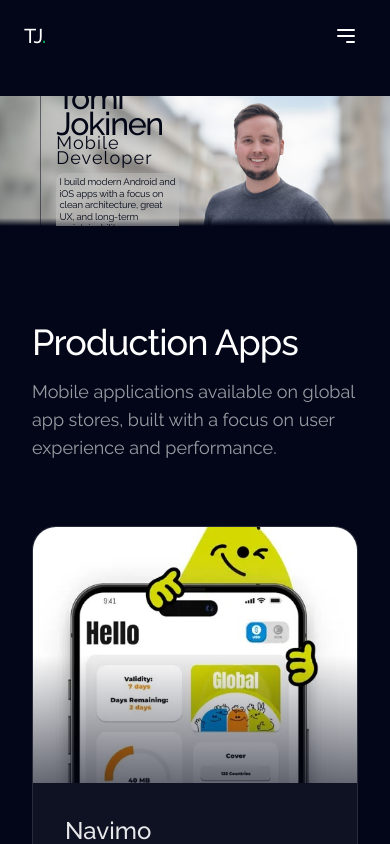
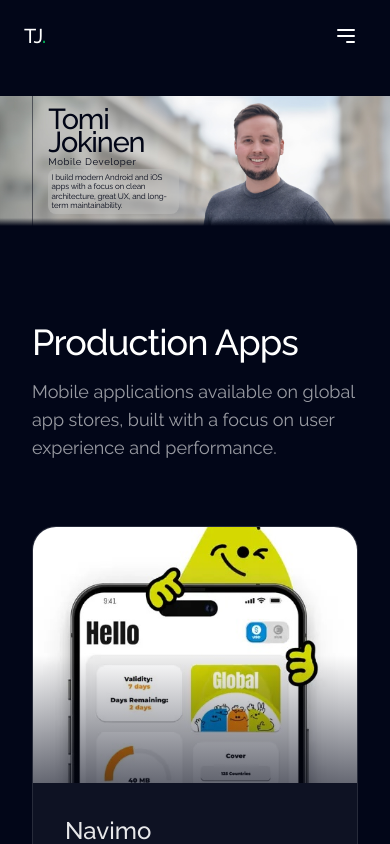
Before and after one commit to tjokinen/tjokinen.github.io, a Next.js app: page / in a window 390 px wide. Shown: the top 844 px of the page. Built offline with nearby package versions, Linux system fonts and the light colour scheme.

Commit message:
adjust hero texts, adjust navbar breakpoint

```diff
--- a/src/components/hero.js
+++ b/src/components/hero.js
@@ -35,7 +35,7 @@ export default function Hero() {
         />
       </div>
 
-      <div className="relative max-w-7xl mx-auto px-10 w-full">
+      <div className="relative max-w-7xl mx-auto px-8 w-full">
         <div className="grid grid-cols-2 gap-8 items-center">
           <div className="text-slate-950 space-y-6">
             <div className="flex items-center gap-4">
@@ -43,18 +43,18 @@ export default function Hero() {
               <div className="w-px h-64 bg-slate-950/50"></div>
               <div>
                 {/* Name */}
-                <h1 className="z-10 font-raleway font-medium text-[2rem]/[0.8] min-[440px]:text-[3rem]/[0.8] md:text-[4rem]/[0.8] lg:text-[5.5rem]/[0.8] tracking-[-0.04em] mb-0 md:mb-4">
+                <h1 className="z-10 font-raleway font-medium text-[1.8rem]/[0.8] min-[440px]:text-[3rem]/[0.8] md:text-[4rem]/[0.8] lg:text-[5.5rem]/[0.8] tracking-[-0.04em] mb-0 md:mb-4">
                   Tomi<br />Jokinen
                 </h1>
 
                 <div>
                   {/* Title */}
-                  <h2 className="z-10 font-raleway font-normal text-lg/[0.8] md:text-3xl lg:text-[47.78px] md:leading-[0.5] tracking-[0.06em] mt-0 md:mt-2 mb-0 md:mb-2">
+                  <h2 className="z-10 font-raleway font-normal text-[0.6rem]/[0.8] md:text-3xl lg:text-[47.78px] md:leading-[0.5] tracking-[0.06em] mt-1 md:mt-2 mb-1 md:mb-2">
                     Mobile Developer
                   </h2>
 
                     {/* Description */}
-                    <p className="font-raleway font-normal text-[0.6rem]/[1.2] sm:text-[0.8rem]/[1.2] md:text-[1rem]/[1.4] tracking-[-0.02em] max-w-xl z-50 relative bg-argent/50 rounded-lg p-[0.2rem] mt-2">
+                    <p className="font-raleway font-normal text-[0.5rem]/[1.2] sm:text-[0.8rem]/[1.2] md:text-[1rem]/[1.4] tracking-[-0.02em] max-w-xl z-50 relative bg-argent/50 rounded-lg p-[0.2rem] sm:mt-2">
                       I build modern Android and iOS apps with a focus on clean architecture, great UX, and long-term maintainability.
                     </p>
                 </div>
--- a/src/components/navbar.js
+++ b/src/components/navbar.js
@@ -52,7 +52,7 @@ export default function Navbar() {
         </div>
 
         {/* Desktop Navigation */}
-        <div className="hidden md:flex items-center space-x-8">
+        <div className="hidden lg:flex items-center space-x-8">
           {navLinks.map((link) => (
             <a
               key={link.name}
@@ -66,7 +66,7 @@ export default function Navbar() {
         </div>
 
         {/* Mobile Menu Button */}
-        <div className="md:hidden">
+        <div className="lg:hidden">
           <button
             onClick={() => setMobileMenuOpen(!mobileMenuOpen)}
             className="text-white p-2 focus:outline-none"
```
